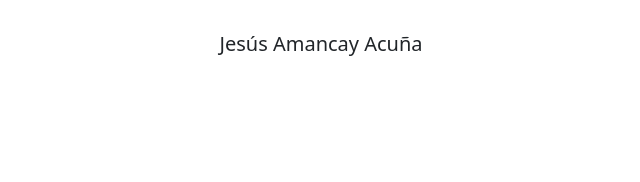
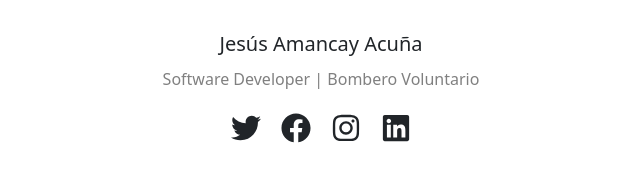
Before and after one commit to Amancayjesus136/React-Back-End, a React (Create React App) app: page /info in a window 1280 px wide. Shown: the part 208-390 px from the top of the page, without its empty margins (319-959 px from the left). Built offline with nearby package versions, Linux system fonts and the light colour scheme.

Commit message:
loginreact

```diff
--- a/package.json
+++ b/package.json
@@ -18,6 +18,7 @@
     "react": "^18.2.0",
     "react-bootstrap": "^2.10.1",
     "react-dom": "^18.2.0",
+    "react-icons": "^5.0.1",
     "react-router-dom": "^6.22.2",
     "react-scripts": "5.0.1",
     "tailwind-merge": "^2.2.1",
--- a/src/components/Information.js
+++ b/src/components/Information.js
@@ -1,5 +1,6 @@
 import React from 'react'
 import { Image, Box, Heading, Stack } from '@chakra-ui/react'
+import { FaTwitter, FaFacebook, FaInstagram, FaLinkedin } from 'react-icons/fa';
 
 const Information = () => {
     return (
@@ -14,9 +15,27 @@ const Information = () => {
             </Box>
 
             <Stack spacing={6}>
-            <Heading as='h5' size='sm' display="flex" justifyContent="center" alignItems="center">
+                <Heading as='h5' size='sm' display="flex" justifyContent="center" alignItems="center" >
                     Jesús Amancay Acuña
                 </Heading>
+
+                <Heading
+                    as='h6'
+                    size='xs'
+                    color='gray'
+                    display="flex"
+                    justifyContent="center"
+                    alignItems="center">
+                    Software Developer | Bombero Voluntario
+                </Heading>
+
+                <div style={{ display: 'flex', justifyContent: 'center', marginTop: '10px', alignItems: 'center' }}>
+                    <FaTwitter size={30} style={{ marginRight: '20px' }} />
+                    <FaFacebook size={30} style={{ marginRight: '20px' }} />
+                    <FaInstagram size={30} style={{ marginRight: '20px' }} />
+                    <FaLinkedin size={30} />
+                </div>
+
             </Stack>
         </div>
     )
```
Also changed, not shown: 1 other file (tests, documents, lock files or other folders). Lines whose indentation alone changed are shown as unchanged.
